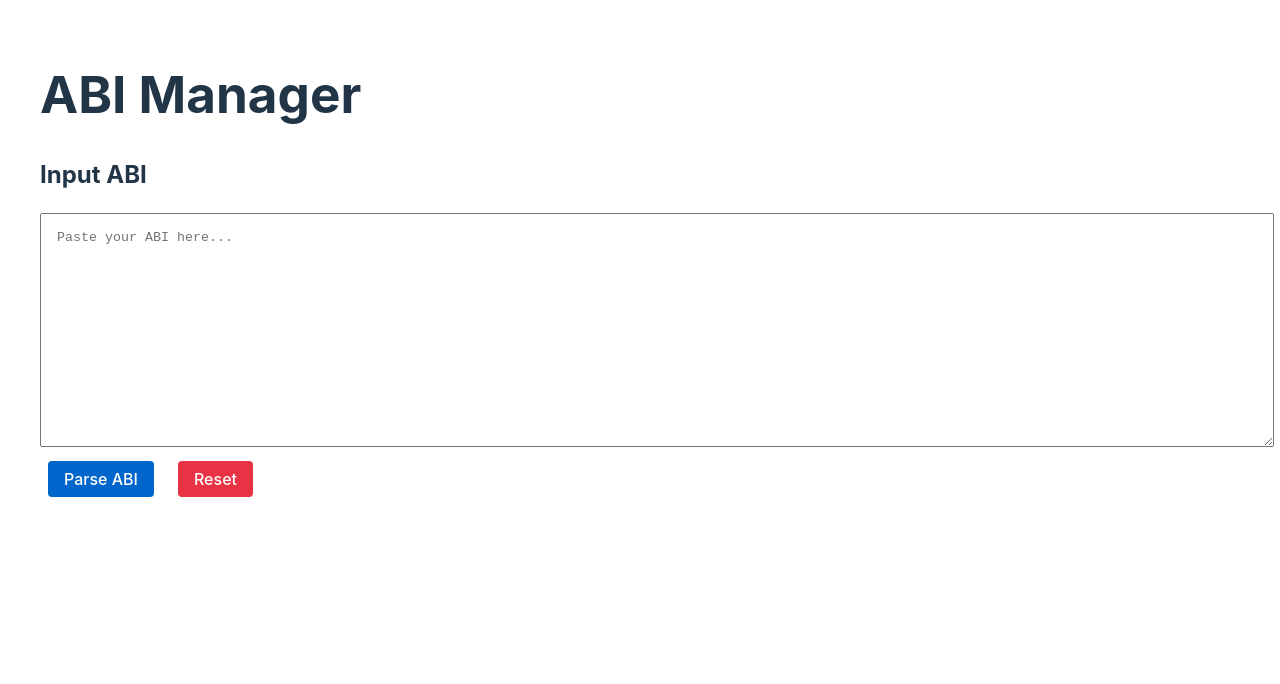
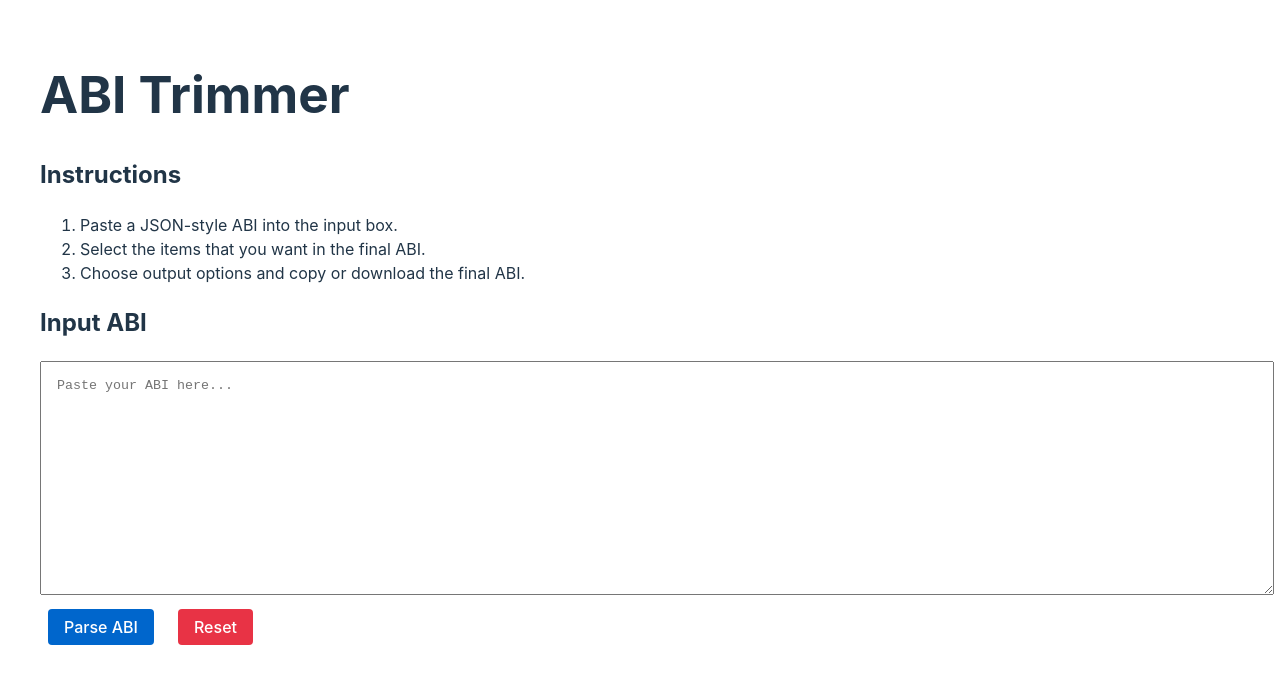
Before and after one commit to MrZipper7/abi-trimmer, a React (Vite) app: page / in a window 1280 px wide. Shown: the top 684 px of the page. Built offline with nearby package versions, Linux system fonts and the light colour scheme.

Commit message:
chore: Rename project and add instructions

```diff
--- a/package.json
+++ b/package.json
@@ -1,5 +1,5 @@
 {
-  "name": "abi-manager",
+  "name": "abi-trimmer",
   "private": true,
   "version": "0.0.0",
   "type": "module",
--- a/src/App.tsx
+++ b/src/App.tsx
@@ -1,7 +1,7 @@
-import { AbiManager } from './components/AbiManager'
+import { AbiTrimmer } from './components/AbiTrimmer'
 
 function App() {
-  return <AbiManager />
+  return <AbiTrimmer />
 }
 
 export default App
--- a/src/components/AbiManager/index.tsx
+++ b/src/components/AbiTrimmer/index.tsx
@@ -9,7 +9,7 @@ import { ItemDetails } from '../ItemDetails'
 import { SelectedItemStats } from '../SelectedItemStats'
 import styles from './index.module.css'
 
-export function AbiManager() {
+export function AbiTrimmer() {
   const downloadAbi = useDownloadAbi()
   const [abiInput, setAbiInput] = useState<string>('')
   const [parsedAbi, setParsedAbi] = useState<AbiItem[]>([])
@@ -89,7 +89,16 @@ export function AbiManager() {
 
   return (
     <div className={styles.container}>
-      <h1>ABI Manager</h1>
+      <h1>ABI Trimmer</h1>
+
+      <div>
+        <h2>Instructions</h2>
+        <ol>
+          <li>Paste a JSON-style ABI into the input box.</li>
+          <li>Select the items that you want in the final ABI.</li>
+          <li>Choose output options and copy or download the final ABI.</li>
+        </ol>
+      </div>
 
       <div className={styles.inputSection}>
         <h2>Input ABI</h2>
```
Also changed, not shown: src/components/AbiTrimmer/index.module.css (renamed from src/components/AbiManager/index.module.css), 1 other file (tests, documents, lock files or other folders).
